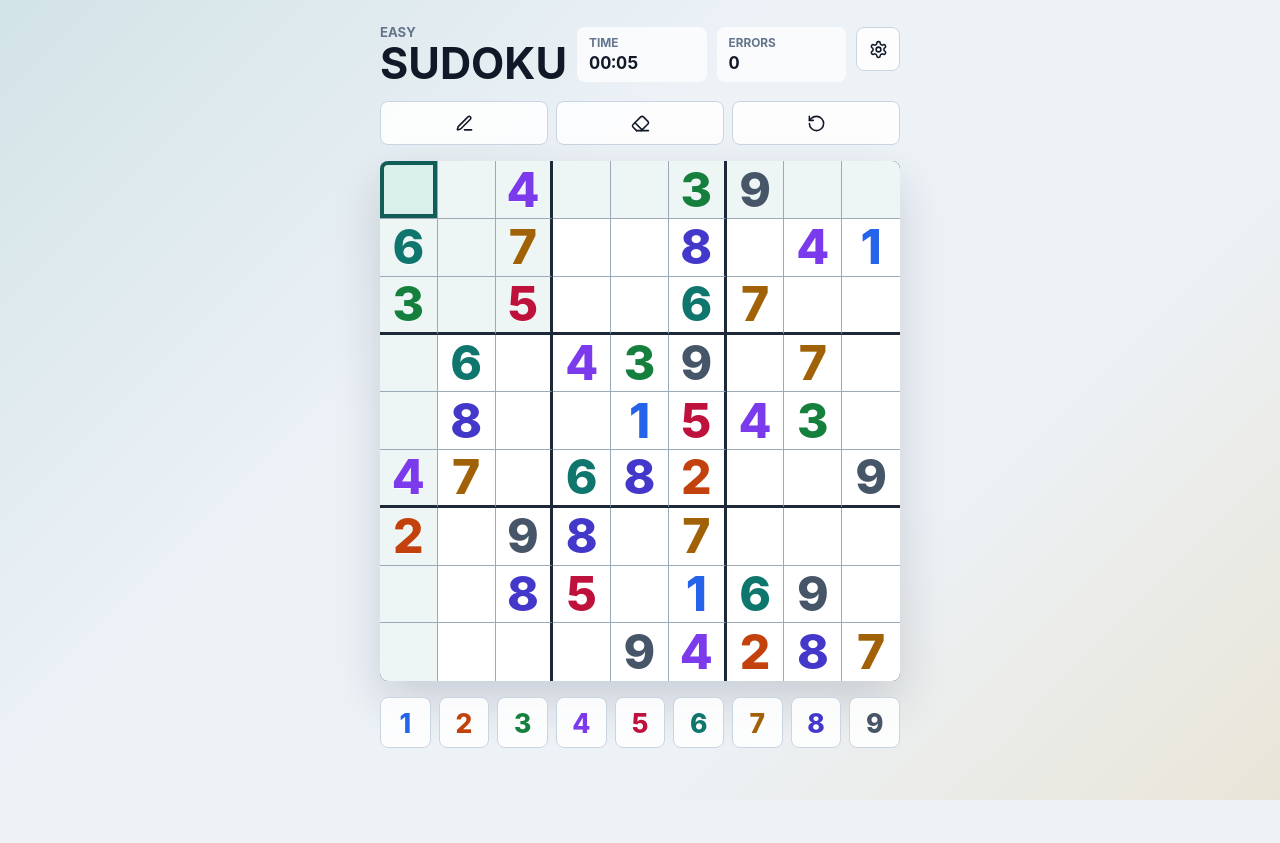
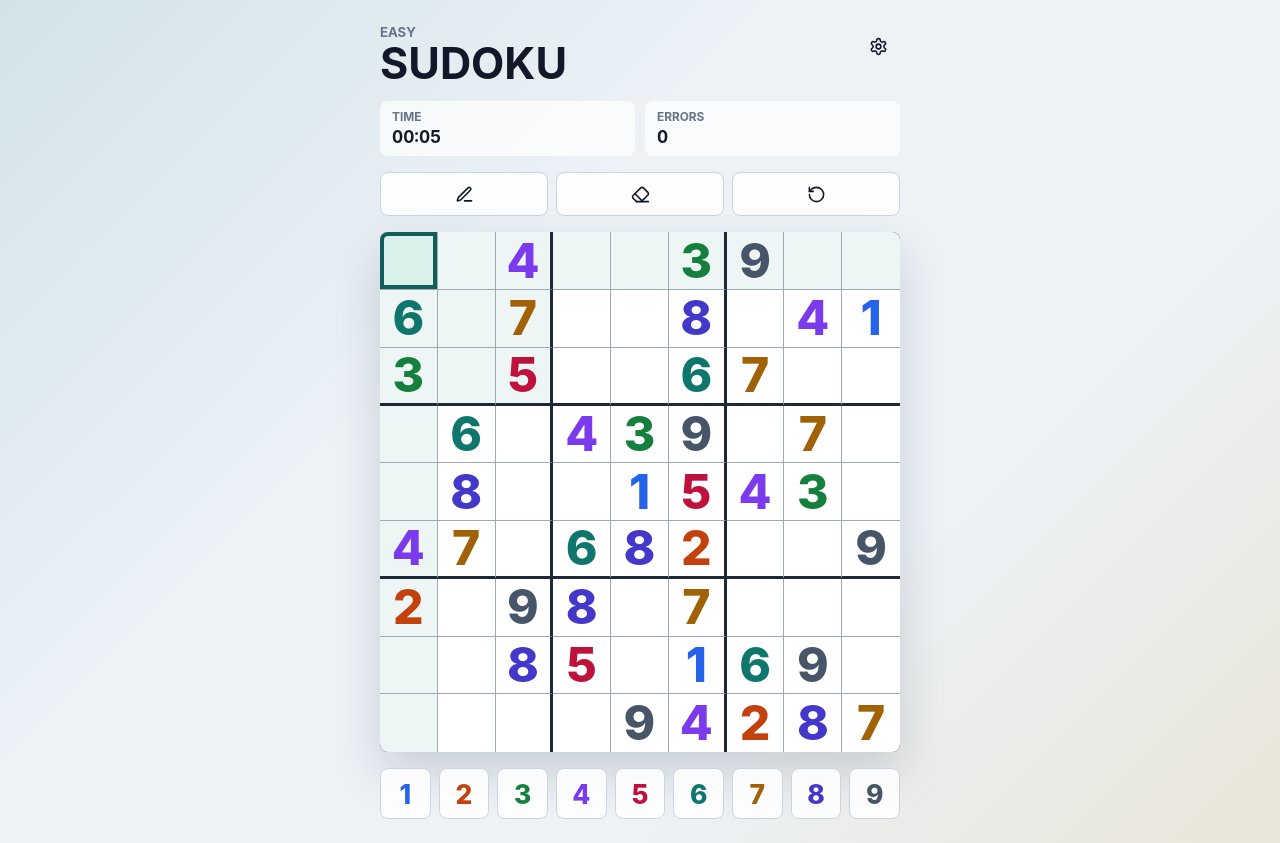
Before and after one commit to mgiberts/sudoku, a React app: page / in a window 1280 px wide. Before the commit the page ends 800 px from the top, so only its background shows below. Built offline with nearby package versions, Linux system fonts and the light colour scheme; the HTML template or start-up script is replaced by a standard one.

Commit message:
feat: move stats below header, update settings icon styling

```diff
--- a/src/Header.tsx
+++ b/src/Header.tsx
@@ -34,9 +34,7 @@ export const Header = ({
 						{gameName}
 					</h1>
 				</div>
-				<div className="stats">
-					<ElapsedTime />
-					<Stat label="Errors" value={String(state.errors)} />
+				<div>
 					<button
 						className={`icon-button settings-button ${
 							settingsOpen ? "active" : ""
@@ -49,6 +47,13 @@ export const Header = ({
 					</button>
 				</div>
 			</header>
+
+			<div className="sub-bar">
+				<div className="stats">
+					<ElapsedTime />
+					<Stat label="Errors" value={String(state.errors)} />
+				</div>
+			</div>
 
 			<div className="controls-row">
 				<div className="icon-actions">
--- a/src/styles.css
+++ b/src/styles.css
@@ -305,6 +305,11 @@ legend {
 .settings-button,
 .icon-button.compact {
 	flex: 0 0 44px;
+}
+
+.settings-button {
+	border: none;
+	background: transparent;
 }
 
 .settings-layer {
@@ -667,8 +672,9 @@ button:focus-visible {
 	}
 
 	.top-bar {
-		align-items: center;
+		align-items: space-between;
 		flex-direction: row;
+		display: flex;
 	}
 
 	h1 {
```
